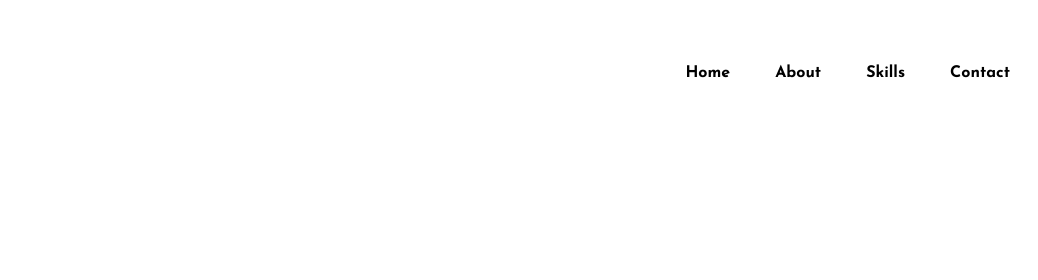
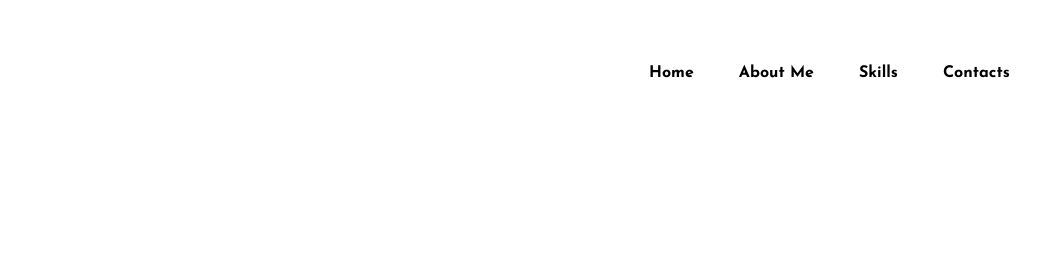
Before and after one commit to MuzammilMujeebPM/portfolio, a plain HTML site: page index.html in a window 1280 px wide. Shown: the top 280 px of the page, 242-1280 px from the left. Drawn offline with nearby package versions, Linux system fonts and the light colour scheme; a web font is replaced by a local one.

Commit message:
portfolio v2

```diff
--- a/index.html
+++ b/index.html
@@ -26,9 +26,9 @@
 
         <ul>
            <li class="listitems"><a class="links" href="#home">Home</a></li>
-           <li class="listitems"><a class="links" href="#about">About</a></li>
+           <li class="listitems"><a class="links" href="#about">About Me</a></li>
            <li class="listitems"><a class="links" href="#skills">Skills</a></li>
-           <li class="listitems"><a class="links" href="#contact">Contact</a></li>
+           <li class="listitems"><a class="links" href="#contact">Contacts</a></li>
         </ul>
 
 
```
